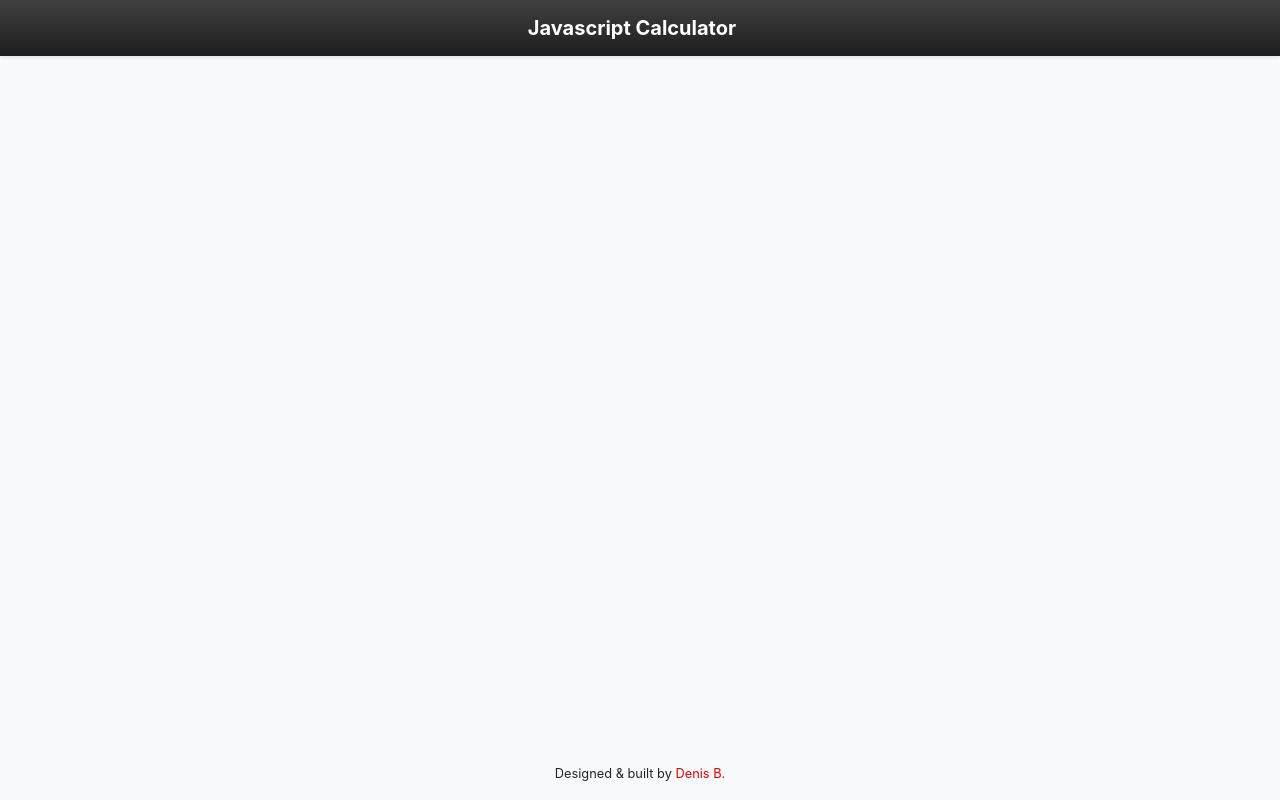
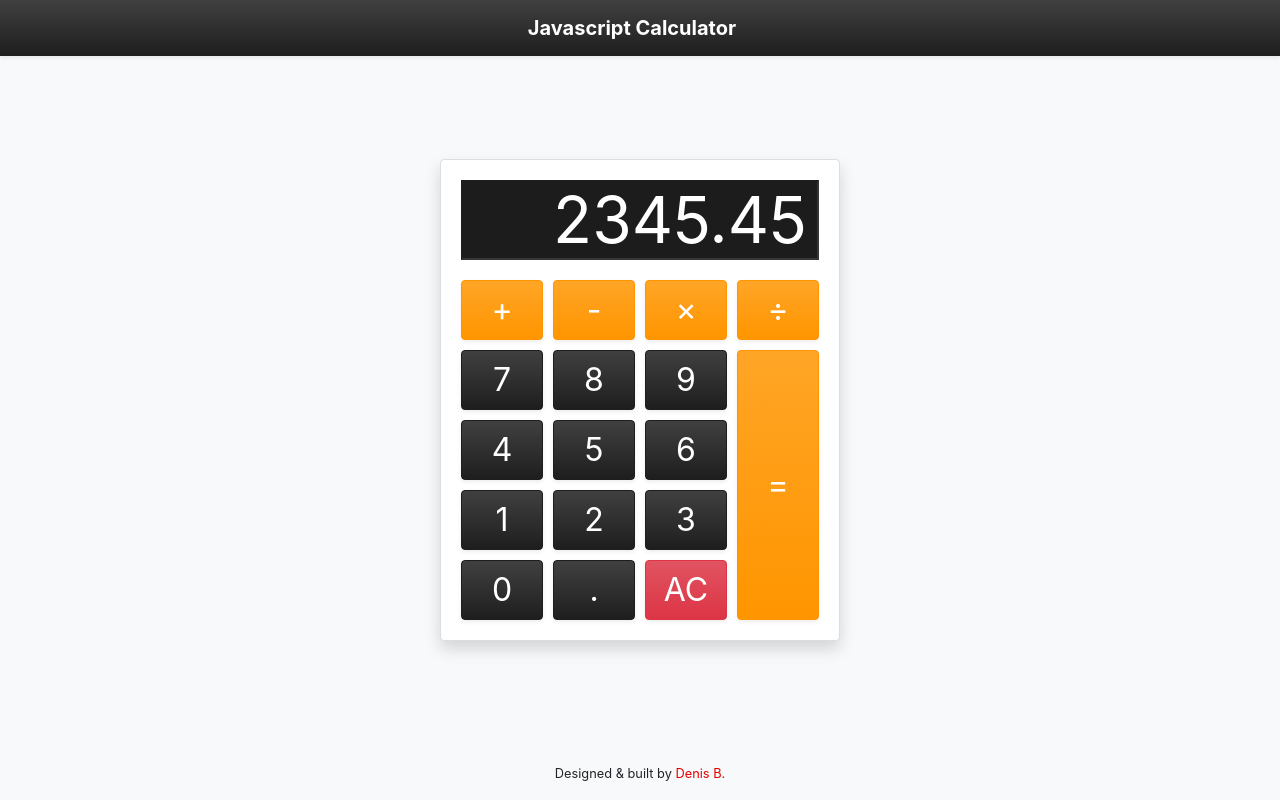
Before and after one commit to kaizen-design/pomodoro-clock, a React (Create React App) app: page / in a window 1280 px wide. Built offline with nearby package versions, Linux system fonts and the light colour scheme.

Commit message:
Calculator mockup created

```diff
--- a/src/App.js
+++ b/src/App.js
@@ -16,7 +16,28 @@ class App extends React.Component {
       <div className="h-100 d-flex flex-column">
         <Navbar brand={projectName} />
         <main role="main" className="App container my-auto py-3">
-
+          <div className="calculator card mx-auto shadow">
+            <input type="text" className="calculator-screen" value="2345.45" disabled/>
+            <div className="calculator-keys">
+              <button type="button" className="operator btn btn-warning" value="+">+</button>
+              <button type="button" className="operator btn btn-warning" value="-">-</button>
+              <button type="button" className="operator btn btn-warning" value="*">&times;</button>
+              <button type="button" className="operator btn btn-warning" value="/">&divide;</button>
+              <button type="button" value="7" className="btn btn-dark">7</button>
+              <button type="button" value="8" className="btn btn-dark">8</button>
+              <button type="button" value="9" className="btn btn-dark">9</button>
+              <button type="button" value="4" className="btn btn-dark">4</button>
+              <button type="button" value="5" className="btn btn-dark">5</button>
+              <button type="button" value="6" className="btn btn-dark">6</button>
+              <button type="button" value="1" className="btn btn-dark">1</button>
+              <button type="button" value="2" className="btn btn-dark">2</button>
+              <button type="button" value="3" className="btn btn-dark">3</button>
+              <button type="button" value="0" className="btn btn-dark">0</button>
+              <button type="button" value="." className="decimal function btn btn-dark">.</button>
+              <button type="button" value="all-clear" className="all-clear function btn btn-danger">AC</button>
+              <button type="button" value="=" className="equal-sign operator btn btn-warning">=</button>
+            </div>
+          </div>
         </main>
         <Footer />
       </div>
--- a/src/scss/App.scss
+++ b/src/scss/App.scss
@@ -2,8 +2,9 @@ $enable-gradients: true;
 $headings-font-weight: 700;
 $headings-margin-bottom: 1rem;
 $primary: #e60000;
+$orange: #ff9500;
+$warning: $orange;
 $dark: #1e1e1e;
-$custom-range-track-bg: #8f8e8e;
 
 @import '~bootstrap/scss/bootstrap.scss';
 
@@ -22,3 +23,36 @@ img {
 .App {
 
 }
+
+.calculator {
+  border: 1px solid #ddd;
+  border-radius: 4px;
+  max-width: 400px;
+  overflow: hidden;
+  .calculator-screen {
+    height: 80px;
+    background-color: #1c1c1c;
+    color: #fff;
+    text-align: right;
+    padding: 0 10px;
+    margin: 20px 20px 0 20px;
+    font-size: 4rem;
+  }
+  button {
+    height: 60px;
+    font-size: 2rem;
+    padding: 0;
+    color: $white;
+    @extend .shadow-sm;
+  }
+  .equal-sign {
+    height: 100%;
+    grid-area: 2 / 4 / 6 / 5;
+  }
+  .calculator-keys {
+    display: grid;
+    grid-template-columns: repeat(4, 1fr);
+    grid-gap: 10px;
+    padding: 20px;
+  }
+}
```
